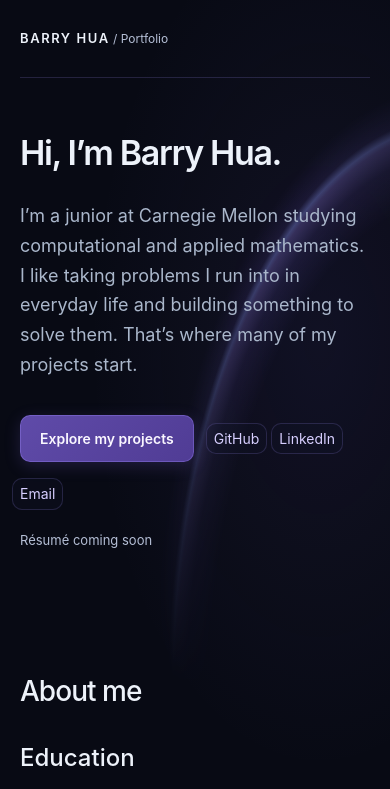
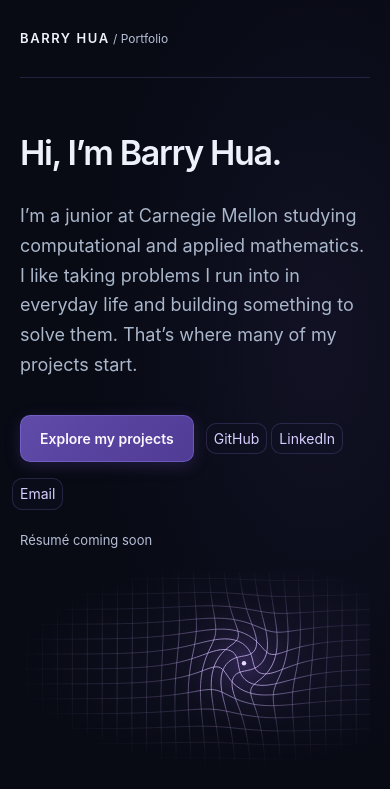
Before and after one commit to TakinaHua/takinahua.github.io, a React (Vite) app: page / in a window 390 px wide. Shown: the top 789 px of the page. Built offline with nearby package versions, Linux system fonts and the light colour scheme.

Commit message:
feat: add cursor-responsive complex plane to hero

```diff
--- a/src/App.css
+++ b/src/App.css
@@ -33,10 +33,11 @@
   --color-accent-edge-hover: #a18bff9a;
   --color-skill-edge: #a18bff45;
   --color-link-hover: #7964d826;
-  --color-glow: #7964d8;
-  --color-glow-soft: #a18bff;
-  --color-glow-edge: #8f99ff;
   --color-glow-hero: #7964d815;
+  --color-plane-line: #a691d263;
+  --color-plane-bright: #cbb6f4e6;
+  --color-plane-glow: #8962d640;
+  --color-plane-point: #e7d8ff;
   --color-glow-right: #363e8426;
   --color-glow-left: #59418a20;
   --color-shadow-action: #7964d834;
@@ -61,37 +62,16 @@ body {
   background: var(--color-ground);
 }
 
-body::before,
 body::after {
   position: absolute;
   inset: 0;
   pointer-events: none;
   content: '';
-}
-
-body::after {
   z-index: -2;
   background:
     radial-gradient(ellipse 72% 525px at 82% 340px, var(--color-glow-hero), transparent 82%),
     radial-gradient(ellipse 78% 760px at 100% 38%, var(--color-glow-right), transparent 78%),
     radial-gradient(ellipse 72% 820px at 0% 69%, var(--color-glow-left), transparent 76%);
-}
-
-/* The arc fades into the same canvas as About. */
-body::before {
-  z-index: -1;
-  inset-block-end: auto;
-  height: min(850px, 100%);
-  background: radial-gradient(
-    ellipse 76% 590px at 107% 690px,
-    transparent 83%,
-    color-mix(in srgb, var(--color-glow) 19%, transparent) 91%,
-    color-mix(in srgb, var(--color-glow-soft) 40%, transparent) 95%,
-    color-mix(in srgb, var(--color-glow-edge) 56%, transparent) 96%,
-    color-mix(in srgb, var(--color-glow) 18%, transparent) 97.5%,
-    transparent 103%
-  );
-  mask-image: radial-gradient(ellipse 69% 56% at 84% 34%, currentColor 18%, transparent 100%);
 }
 
 .site-header, main, footer {
@@ -126,8 +106,52 @@ body::before {
 }
 
 .hero {
-  min-height: 420px;
-  padding-block: 72px 56px;
+  display: grid;
+  grid-template-columns: minmax(0, 1fr) minmax(0, 1.08fr);
+  align-items: center;
+  gap: clamp(16px, 3vw, 40px);
+  min-height: 488px;
+  padding-block: 48px;
+}
+
+.complex-plane {
+  position: relative;
+  min-width: 0;
+  aspect-ratio: 1.3;
+  border-radius: var(--radius-panel);
+  background: radial-gradient(ellipse at 64% 47%, var(--color-glow-hero), transparent 68%);
+  cursor: crosshair;
+  touch-action: pan-y pinch-zoom;
+}
+
+.complex-plane canvas {
+  position: absolute;
+  inset: 0;
+  display: block;
+  width: 100%;
+  height: 100%;
+  mask-image: radial-gradient(ellipse at 60% 48%, currentColor 14%, transparent 74%);
+  pointer-events: none;
+}
+
+.complex-plane:focus-visible {
+  outline: 2px solid var(--color-focus);
+  outline-offset: 4px;
+}
+
+@media (max-width: 820px) {
+  .hero {
+    grid-template-columns: minmax(0, 1fr);
+    gap: 8px;
+    min-height: auto;
+    padding-block-end: 16px;
+  }
+
+  .complex-plane {
+    width: min(100%, 520px);
+    justify-self: center;
+    aspect-ratio: 1.8;
+  }
 }
 
 h1, h2, h3 {
@@ -342,7 +366,7 @@ button:disabled {
   font-size: 14px;
 }
 
-.about-announcement, .compass a span {
+.visually-hidden, .about-announcement, .compass a span {
   position: absolute;
   width: 1px;
   height: 1px;
@@ -673,14 +697,8 @@ footer {
 }
 
 @media (max-width: 640px) {
-  body::before {
-    background-position: 40px 0;
-    background-repeat: no-repeat;
-    opacity: .66;
-  }
-
   .site-header, main, footer { width: calc(100% - 40px); }
-  .hero { min-height: auto; padding-block: 56px 48px; }
+  .hero { padding-block-start: 56px; }
   .hero h1 { font-size: clamp(34px, 8vw, 48px); }
   .actions { gap: 20px; }
   main > section:not(.hero) { padding-block: 56px; }
--- a/src/App.tsx
+++ b/src/App.tsx
@@ -1,5 +1,6 @@
 import { useEffect, useId, useRef, useState } from 'react'
 import type { CSSProperties } from 'react'
+import ComplexPlane from './ComplexPlane'
 import './App.css'
 
 const skillGroups = [
@@ -219,6 +220,7 @@ function App() {
       <SectionCompass />
       <main id="main" tabIndex={-1}>
         <section id="home" className="hero" aria-labelledby="hero-title">
+          <div className="hero-copy">
             <h1 id="hero-title">Hi, I’m Barry Hua.</h1>
             <p className="intro">I’m a junior at Carnegie Mellon studying computational and applied mathematics. I like taking problems I run into in everyday life and building something to solve them. That’s where many of my projects start.</p>
             <div className="actions hero-links">
@@ -228,6 +230,8 @@ function App() {
               <a className="text-link" href="mailto:barry.shanhua@gmail.com">Email</a>
             </div>
             <p className="note">Résumé coming soon</p>
+          </div>
+          <ComplexPlane />
         </section>
         <section id="about" aria-labelledby="about-title">
           <h2 id="about-title">About me</h2>
--- /dev/null
+++ b/src/ComplexPlane.tsx
@@ -0,0 +1,192 @@
+import { useEffect, useId, useRef } from 'react'
+
+type Point = { x: number; y: number }
+
+const rest: Point = { x: .64, y: .47 }
+const keyboardStep = .04
+const arrowSteps = new Map<string, Point>([
+  ['ArrowLeft', { x: -keyboardStep, y: 0 }],
+  ['ArrowRight', { x: keyboardStep, y: 0 }],
+  ['ArrowUp', { x: 0, y: -keyboardStep }],
+  ['ArrowDown', { x: 0, y: keyboardStep }],
+])
+
+function withinPlane(value: number) {
+  return Math.max(.08, Math.min(.92, value))
+}
+
+export default function ComplexPlane() {
+  const plane = useRef<HTMLDivElement>(null)
+  const canvas = useRef<HTMLCanvasElement>(null)
+  const instructionsId = useId()
+
+  useEffect(() => {
+    const surface = plane.current
+    const drawing = canvas.current
+    const context = drawing?.getContext('2d')
+    if (!surface || !drawing || !context) return
+
+    const motion = window.matchMedia('(prefers-reduced-motion: reduce)')
+    const colors = getComputedStyle(surface)
+    const line = colors.getPropertyValue('--color-plane-line').trim()
+    const bright = colors.getPropertyValue('--color-plane-bright').trim()
+    const glow = colors.getPropertyValue('--color-plane-glow').trim()
+    const point = colors.getPropertyValue('--color-plane-point').trim()
+    let width = 0
+    let height = 0
+    let current = rest
+    let target = rest
+    let frame: number | null = null
+    let previousTime = 0
+
+    const draw = () => {
+      if (width === 0 || height === 0) return
+
+      const spacing = Math.min(width, height) / 13
+      const poleX = current.x * width
+      const poleY = current.y * height
+      const radius = 5.5 * spacing
+      const softening = .68 * spacing
+      const strength = 3.8 * spacing ** 2
+
+      context.clearRect(0, 0, width, height)
+      const light = context.createRadialGradient(poleX, poleY, 0, poleX, poleY, radius)
+      light.addColorStop(0, glow)
+      light.addColorStop(1, 'transparent')
+      context.fillStyle = light
+      context.fillRect(0, 0, width, height)
+
+      // Use a softened reciprocal for the rotation around the pole. Normalizing
+      // the complex multiplier preserves distance from the pole and prevents folds.
+      const trace = (startX: number, startY: number, endX: number, endY: number) => {
+        const steps = Math.ceil(Math.hypot(endX - startX, endY - startY) / 3)
+        for (let i = 0; i <= steps; i++) {
+          const fraction = i / steps
+          const x = startX + (endX - startX) * fraction
+          const y = startY + (endY - startY) * fraction
+          const dx = x - poleX
+          const dy = y - poleY
+          const distanceSquared = dx ** 2 + dy ** 2
+          const influence = Math.exp(-distanceSquared / radius ** 2)
+          const deflection = strength * influence / (distanceSquared + softening ** 2)
+          const magnitude = Math.hypot(1, deflection)
+          const mappedX = poleX + (dx - dy * deflection) / magnitude
+          const mappedY = poleY + (dy + dx * deflection) / magnitude
+          if (i === 0) context.moveTo(mappedX, mappedY)
+          else context.lineTo(mappedX, mappedY)
+        }
+      }
+
+      context.beginPath()
+      for (let x = spacing / 2; x < width; x += spacing) trace(x, 0, x, height)
+      for (let y = spacing / 2; y < height; y += spacing) trace(0, y, width, y)
+      const ink = context.createRadialGradient(poleX, poleY, 0, poleX, poleY, radius)
+      ink.addColorStop(0, bright)
+      ink.addColorStop(.35, bright)
+      ink.addColorStop(1, line)
+      context.strokeStyle = ink
+      context.lineWidth = .85
+      context.stroke()
+
+      context.beginPath()
+      context.arc(poleX, poleY, 2.2, 0, Math.PI * 2)
+      context.fillStyle = point
+      context.fill()
+    }
+
+    function tick(time: number) {
+      frame = null
+      const elapsed = previousTime ? Math.min(time - previousTime, 50) : 16
+      const remaining = Math.hypot(target.x - current.x, target.y - current.y)
+      const settled = motion.matches || remaining < .001
+      const blend = 1 - Math.exp(-elapsed / 75)
+      current = settled ? target : {
+        x: current.x + (target.x - current.x) * blend,
+        y: current.y + (target.y - current.y) * blend,
+      }
+      draw()
+      previousTime = settled ? 0 : time
+      if (!settled) frame = requestAnimationFrame(tick)
+    }
+
+    function setTarget(next: Point) {
+      target = next
+      if (frame === null) frame = requestAnimationFrame(tick)
+    }
+
+    const followPointer = (event: MouseEvent) => {
+      const bounds = surface.getBoundingClientRect()
+      setTarget({
+        x: withinPlane((event.clientX - bounds.left) / bounds.width),
+        y: withinPlane((event.clientY - bounds.top) / bounds.height),
+      })
+    }
+
+    function onPointerMove(event: PointerEvent) {
+      if (event.pointerType !== 'touch' && !motion.matches) followPointer(event)
+    }
+
+    function onPointerLeave(event: PointerEvent) {
+      if (event.pointerType !== 'touch' && !motion.matches) setTarget(rest)
+    }
+
+    function onKeyDown(event: KeyboardEvent) {
+      if (event.key === 'Escape') {
+        setTarget(rest)
+        return
+      }
+      const step = arrowSteps.get(event.key)
+      if (!step) return
+
+      event.preventDefault()
+      setTarget({
+        x: withinPlane(target.x + step.x),
+        y: withinPlane(target.y + step.y),
+      })
+    }
+
+    const resize = new ResizeObserver(([entry]) => {
+      if (!entry) return
+      width = entry.contentRect.width
+      height = entry.contentRect.height
+      if (width === 0 || height === 0) return
+
+      const density = Math.min(window.devicePixelRatio, 2)
+      drawing.width = Math.round(width * density)
+      drawing.height = Math.round(height * density)
+      context.setTransform(drawing.width / width, 0, 0, drawing.height / height, 0, 0)
+      draw()
+    })
+
+    resize.observe(surface)
+    surface.addEventListener('pointermove', onPointerMove)
+    surface.addEventListener('pointerleave', onPointerLeave)
+    surface.addEventListener('click', followPointer)
+    surface.addEventListener('keydown', onKeyDown)
+    return () => {
+      resize.disconnect()
+      surface.removeEventListener('pointermove', onPointerMove)
+      surface.removeEventListener('pointerleave', onPointerLeave)
+      surface.removeEventListener('click', followPointer)
+      surface.removeEventListener('keydown', onKeyDown)
+      if (frame !== null) cancelAnimationFrame(frame)
+    }
+  }, [])
+
+  return (
+    <div
+      ref={plane}
+      className="complex-plane"
+      role="group"
+      aria-label="Interactive complex plane"
+      aria-describedby={instructionsId}
+      tabIndex={0}
+    >
+      <canvas ref={canvas} aria-hidden="true" />
+      <span id={instructionsId} className="visually-hidden">
+        Move your pointer, tap, or use the arrow keys to bend the grid.
+        Press Escape to reset.
+      </span>
+    </div>
+  )
+}
```
Lines whose indentation alone changed are shown as unchanged.
